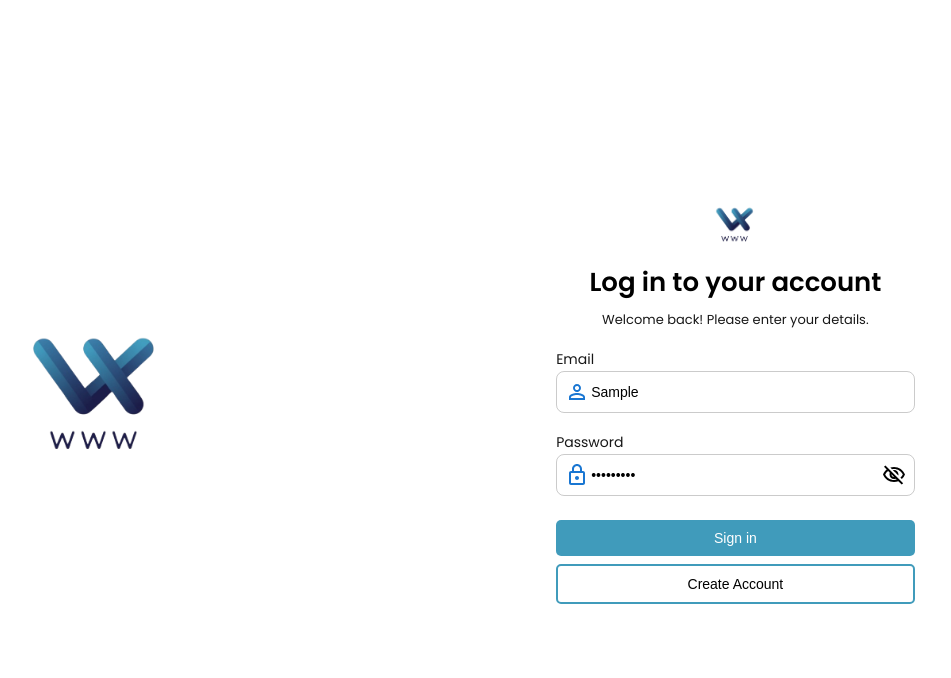
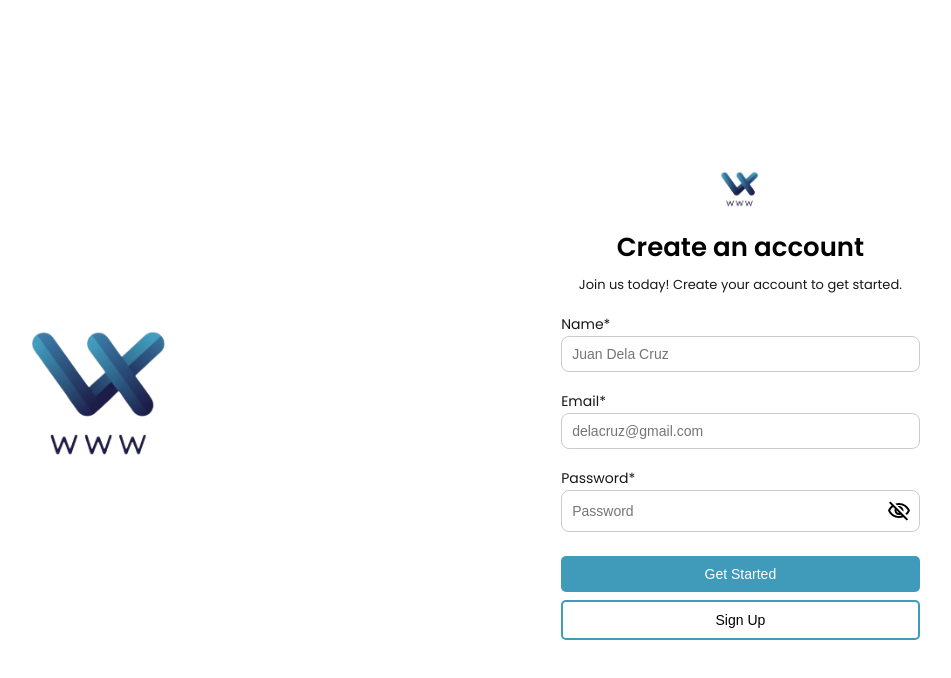
Before and after one commit to froyd03/Inventory-Management-System, a React (Vite) app: page / in a window 1280 px wide. Both pictures are taken after typing "Sample", "Sample123" into the empty fields and a click on the button "Create Account". Shown: the top 678 px of the page, without its empty margins (185-1136 px from the left). Built offline with nearby package versions, Linux system fonts and the light colour scheme.

Commit message:
restrictions when creating account

```diff
--- a/index.html
+++ b/index.html
@@ -3,6 +3,7 @@
   <head>
     <meta charset="UTF-8" />
     <link href="https://fonts.googleapis.com/css2?family=Poppins:wght@300;400;500;600;700&display=swap" rel="stylesheet">
+    <link rel="icon" type="image/x-icon" href="src/assets/logo.png">
     <meta name="viewport" content="width=device-width, initial-scale=1.0" />
     <title>Vite + React</title>
   </head>
--- a/src/pages/Login/Login.css
+++ b/src/pages/Login/Login.css
@@ -42,7 +42,6 @@ section{
 
 .inputFields{
     margin-top: 1rem;
-    gap: 1rem;
     width: 100%;
 }
 
@@ -53,13 +52,16 @@ section{
     border-radius: 8px;
     padding: 8px;
     margin-bottom: 1rem;
-}
+    position: relative;
 
-input{
-    border: none;
-    outline: none;
-    width: 100%;
-    font-size: 14px;
+    &::after{
+        content: var(--dynamicText, "");
+        position: absolute;
+        top: -22px;
+        font-size: 12px;
+        color: #ff0000c4;
+        left: 30%;
+    }
 }
 
 @media (max-width: 500px) {
--- a/src/pages/Login/Login.jsx
+++ b/src/pages/Login/Login.jsx
@@ -5,7 +5,7 @@ import HttpsOutlinedIcon from '@mui/icons-material/HttpsOutlined';
 import RemoveRedEyeOutlinedIcon from '@mui/icons-material/RemoveRedEyeOutlined';
 import VisibilityOffOutlinedIcon from '@mui/icons-material/VisibilityOffOutlined';
 import logoBrand from '../../assets/logo.png'
-import { useEffect, useState } from 'react';
+import { useEffect, useRef, useState } from 'react';
 
 export default function Login(){
 
@@ -15,15 +15,59 @@ export default function Login(){
         setShowPassword(p => !p);
     }
 
+    const [isloginForm, setLoginForm] = useState(true);
+    function handleCreateAccount(){
+        setLoginForm(f => !f);
+    }
+
+    const NEWnameRef  = useRef();
+    const NEWgmailRef  = useRef();
+    const NEWpasswordRef  = useRef();
+
+    function handleCreateName(e){
+        const NAME = e.target.value.trim();
+
+        if((!isNaN(NAME.charAt(NAME.length-1))) && NAME){
+            NEWnameRef.current.style.setProperty("--dynamicText", '"No numbers & symbols in name."');
+        }else{
+            NEWnameRef.current.style.setProperty("--dynamicText", '""')
+        }
+    }
+
+    function handleCreateGmail(e){
+        const userGmail = e.target.value;
+        if(!userGmail.includes('@gmail.com') && userGmail){
+            NEWgmailRef.current.style.setProperty("--dynamicText", '"@gmail.com is missing"');
+        }else{
+            NEWgmailRef.current.style.setProperty("--dynamicText", '""')
+        }
+    }
+
+    function handleCreatePass(e){
+        const userPassword = e.target.value;
+        const includeSymbols = /[-@/_$#]/.test(userPassword);
+        const includeNumbers = /[1234567890]/.test(userPassword);
+
+        if(userPassword.length < 8){
+            NEWpasswordRef.current.style.setProperty("--dynamicText", '"at least 8 characters length"');
+        }else if(!includeSymbols){
+            NEWpasswordRef.current.style.setProperty("--dynamicText", '"at least one symbol character"');
+        }else if(!includeNumbers){
+            NEWpasswordRef.current.style.setProperty("--dynamicText", '"include some numbers"')
+        }else{
+            NEWpasswordRef.current.style.setProperty("--dynamicText", '""')
+        }
+    }
+
     return(
         <section>
             <div className="logo">
-               <img src={logoBrand} width='200px' alt="" />
+               <img src={logoBrand} width='220px' alt="" />
             </div>
-            <div className="login">
+            {isloginForm && <div className="login">
                <img src={logoBrand} width='60px' alt="" />
                 <h2>Log in to your account</h2>
-                <p>Welcome back! Please enter your details.</p>
+                <p>"Welcome back! Please enter your details."</p>
                 <div className="inputFields">
                     <label>Email</label>
                     <div className="inp-container">
@@ -39,8 +83,32 @@ export default function Login(){
                     </div>
                 </div>
                 <button className='sign-in'>Sign in</button>
-                <button className='createAcc'>Create Account</button>
-            </div>
+                <button className='createAcc' onClick={handleCreateAccount}>Create Account</button>
+            </div>}
+
+            {!isloginForm && <div className="login">
+               <img src={logoBrand} width='60px' alt="" />
+                <h2>Create an account</h2>
+                <p>Join us today! Create your account to get started.</p>
+                <div className="inputFields">
+                    <label>Name*</label>
+                    <div ref={NEWnameRef} className="inp-container">
+                        <input onChange={handleCreateName} type="text" placeholder='Juan Dela Cruz' />
+                    </div>
+                    <label>Email*</label>
+                    <div ref={NEWgmailRef} className="inp-container">
+                        <input onChange={handleCreateGmail} type="email" placeholder='delacruz@gmail.com' />
+                    </div>
+                    <label>Password*</label>
+                    <div ref={NEWpasswordRef} className="inp-container">
+                        <input onChange={handleCreatePass} type={isShowPassword ? "text":"password"} placeholder='Password'/>
+                        {isShowPassword ? <RemoveRedEyeOutlinedIcon onClick={handleShowPassword} />  :
+                                          <VisibilityOffOutlinedIcon onClick={handleShowPassword } />}
+                    </div>
+                </div>
+                <button className='sign-in'>Get Started</button>
+                <button className='createAcc' onClick={handleCreateAccount}>Sign Up</button>
+            </div>}
         </section>
     )
 }
--- a/src/styles/global.css
+++ b/src/styles/global.css
@@ -36,3 +36,10 @@ button{
     font-size: 14px;
     background-color: #409BBB;
 }
+
+input{
+    border: none;
+    outline: none;
+    width: 100%;
+    font-size: 14px;
+}
```
